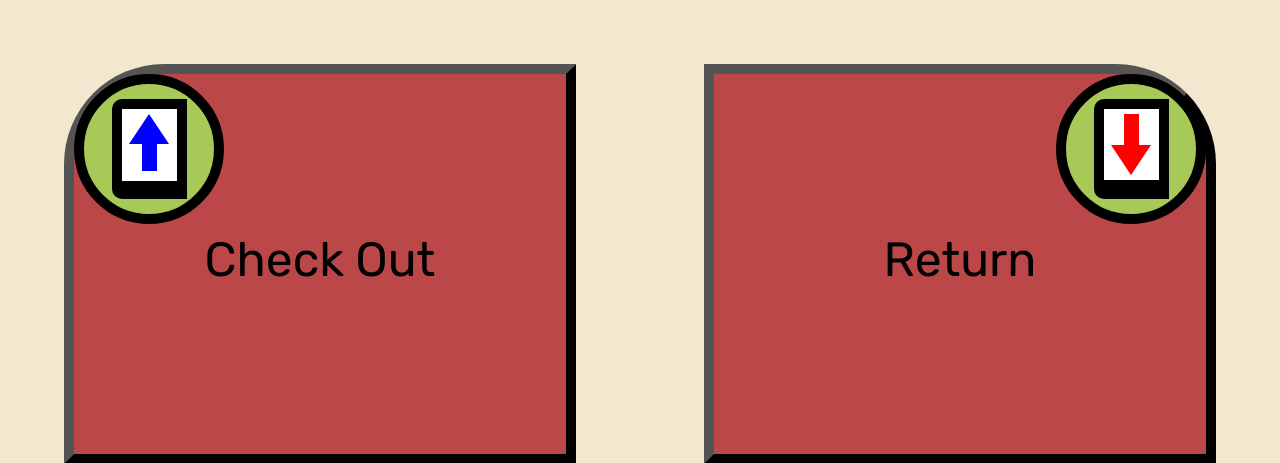
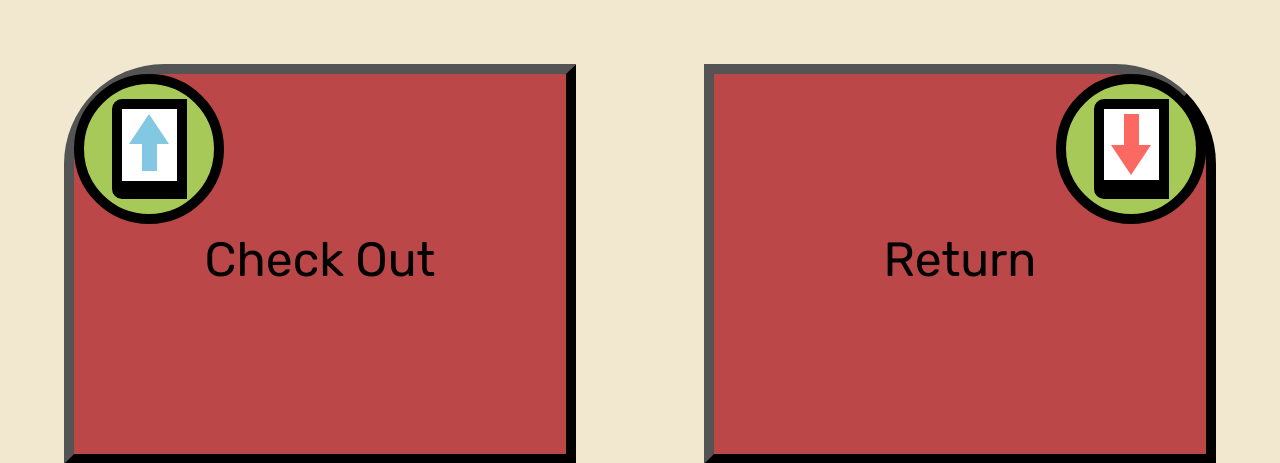
Before and after one commit to mccorxyz/minnehack-2023, a Django app: page / in a window 1280 px wide. Shown: the part 76-539 px from the top of the page. Run offline with Django 4.2, Linux system fonts and the light colour scheme; some libraries are stand-ins or nearby versions.

Commit message:
changed colors to look nice on the buttons

```diff
--- a/library_project/library/templates/library/home.html
+++ b/library_project/library/templates/library/home.html
@@ -25,8 +25,8 @@ $(document).ready(function(){
   <button class="checkOutButton buttons" data-toggle="modal" data-target="#scanModal">
     <div class="cornerCircle" style="align-self: flex-start;">
       <div class="cornerBook">
-        <div class="iconTopArrow" style="border-bottom:30px solid blue;"></div>
-        <div class="iconBottomArrow" style="background-color: blue;"></div>
+        <div class="iconTopArrow" style="border-bottom:30px solid #82C8E2;"></div>
+        <div class="iconBottomArrow" style="background-color: #82C8E2;"></div>
         <div class="bottomIconBox"></div>
       </div>
     </div>
@@ -37,8 +37,8 @@ $(document).ready(function(){
   <button class="returnButton buttons" data-toggle="modal" data-target="#manualModal">
     <div class="cornerCircle" style="align-self: flex-end;">
       <div class="cornerBook">
-        <div class="iconBottomArrow" style="background-color: red; margin-bottom: 0; margin-top: 5px;"></div>
-        <div class="iconArrowDown" style="border-top: 30px solid red;"></div>
+        <div class="iconBottomArrow" style="background-color: #FB6962; margin-bottom: 0; margin-top: 5px;"></div>
+        <div class="iconArrowDown" style="border-top: 30px solid #FB6962;"></div>
         <div class="bottomIconBox"></div>
       </div>
     </div>
```
